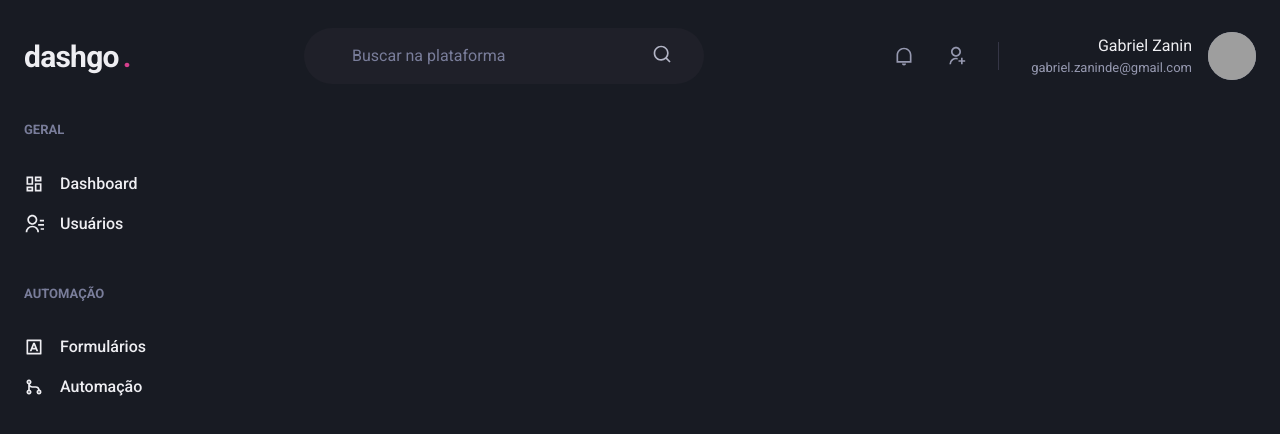
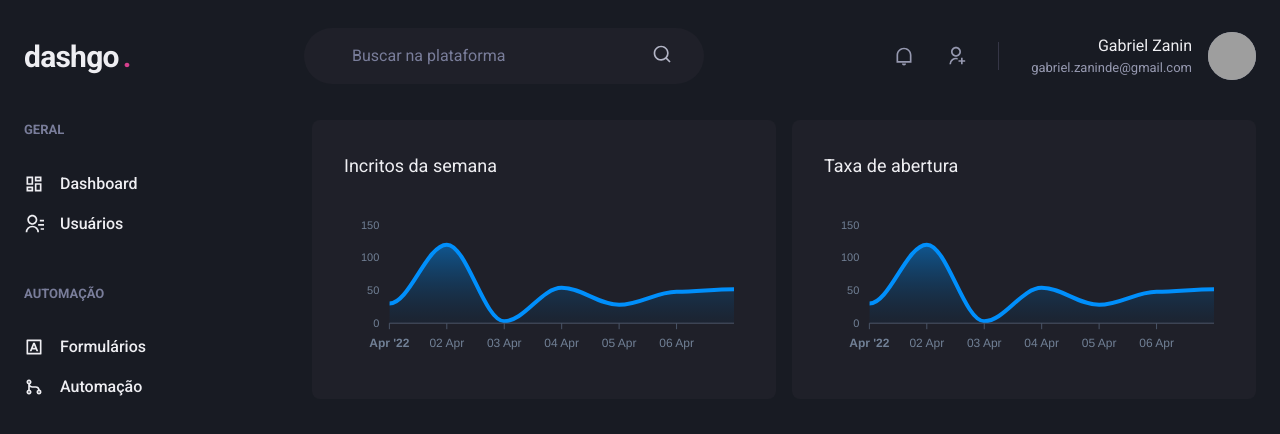
Before and after one commit to ZaninDe/dashgo, a Next.js app: page /dashboard in a window 1280 px wide. Shown: the top 434 px of the page. Built offline with nearby package versions, Linux system fonts and the light colour scheme; grey boxes are pictures that could not be loaded.

Commit message:
chart on dashboard with apex chart

```diff
--- a/package.json
+++ b/package.json
@@ -13,9 +13,11 @@
     "@chakra-ui/react": "^1.8.8",
     "@emotion/react": "^11.9.0",
     "@emotion/styled": "^11.8.1",
+    "apexcharts": "^3.35.0",
     "framer-motion": "^6.3.2",
     "next": "12.1.5",
     "react": "18.0.0",
+    "react-apexcharts": "^1.4.0",
     "react-dom": "18.0.0",
     "react-icons": "^4.3.1"
   },
--- a/src/pages/dashboard.tsx
+++ b/src/pages/dashboard.tsx
@@ -1,6 +1,64 @@
-import { Flex } from "@chakra-ui/react";
+import { Box, Flex, SimpleGrid, Text, theme } from "@chakra-ui/react";
+import { ApexOptions } from 'apexcharts'
+import dynamic from 'next/dynamic';
 import { Header } from "../components/Header";
 import { Sidebar } from "../components/Sidebar";
+
+const Chart = dynamic(() => import('react-apexcharts'), {
+  ssr: false,
+})
+
+const options: ApexOptions = {
+  chart: {
+    toolbar: {
+      show: false,
+    },
+    zoom: {
+      enabled: false,
+    },
+    foreColor: theme.colors.gray[500],
+  },
+  grid: {
+    show: false,
+  },
+  dataLabels: {
+    enabled: false,
+  },
+  tooltip: {
+    enabled: false,
+  },
+  xaxis: {
+    type: 'datetime',
+    axisBorder: {
+      color: theme.colors.gray[600],
+    },
+    axisTicks: {
+      color: theme.colors.gray[600],
+    },
+    categories: [
+      '2022-04-01T00:00:00.000Z',
+      '2022-04-02T00:00:00.000Z',
+      '2022-04-03T00:00:00.000Z',
+      '2022-04-04T00:00:00.000Z',
+      '2022-04-05T00:00:00.000Z',
+      '2022-04-06T00:00:00.000Z',
+      '2022-04-07T00:00:00.000Z',
+    ],
+  },
+  fill: {
+    opacity: 0.3,
+    type: 'gradient',
+    gradient: {
+      shade: 'dark',
+      opacityFrom: 0.7,
+      opacityTo: 0.3,
+    },
+  },
+}
+
+const series = [
+  { name: 'series1', data: [30, 120, 3, 54, 28, 48, 52]}
+]
 
 export default function Dashboard() {
   return (
@@ -10,6 +68,27 @@
 
         <Flex w="100%" my="6" maxWidth={1480} mx="auto" px="6">
           <Sidebar />
+
+          <SimpleGrid flex="1" gap="4" minChildWidth="320px">
+            <Box
+              p="8"
+              bg="gray.800"
+              borderRadius={8}
+              pb="4"
+            >
+              <Text fontSize="lg" mb="4">Incritos da semana</Text>
+              <Chart options={options} series={series} type="area" height={160}/>
+            </Box>
+            <Box
+              p="8"
+              bg="gray.800"
+              borderRadius={8}
+              pb="4"
+            >
+              <Text fontSize="lg" mb="4">Taxa de abertura</Text>
+              <Chart options={options} series={series} type="area" height={160}/>
+            </Box>
+          </SimpleGrid>
         </Flex>
       </Flex>
     </>
```
Also changed, not shown: 1 other file (tests, documents, lock files or other folders).
